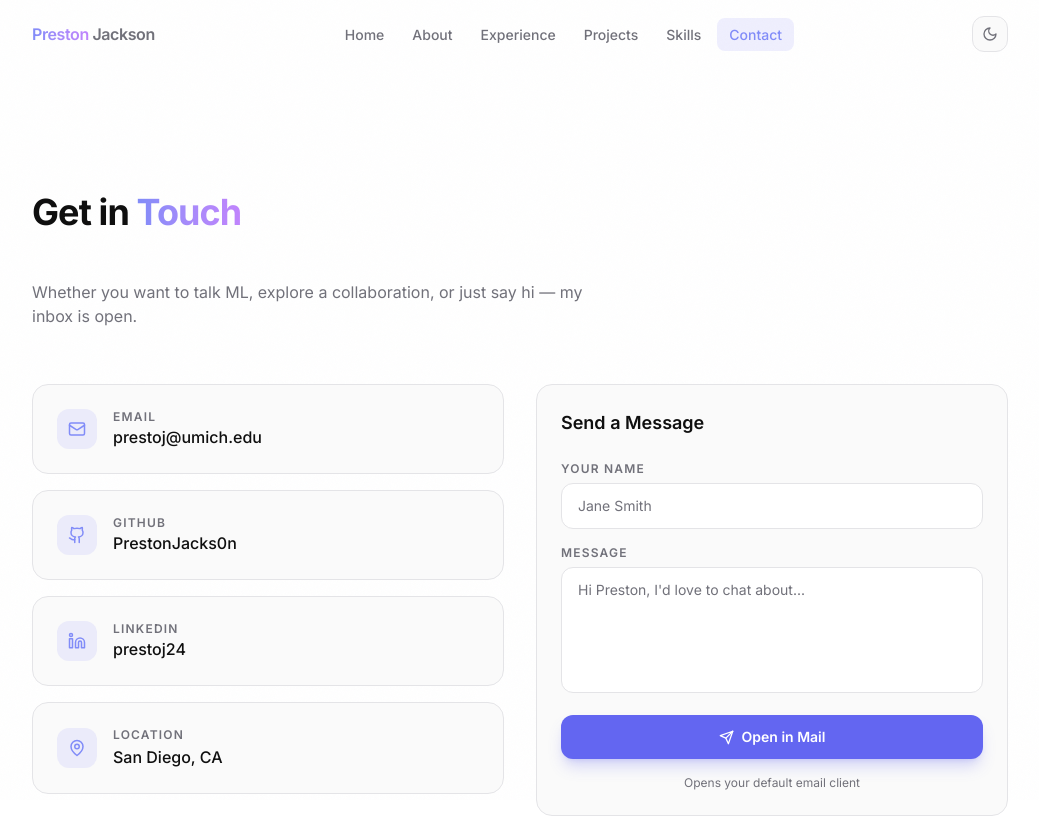
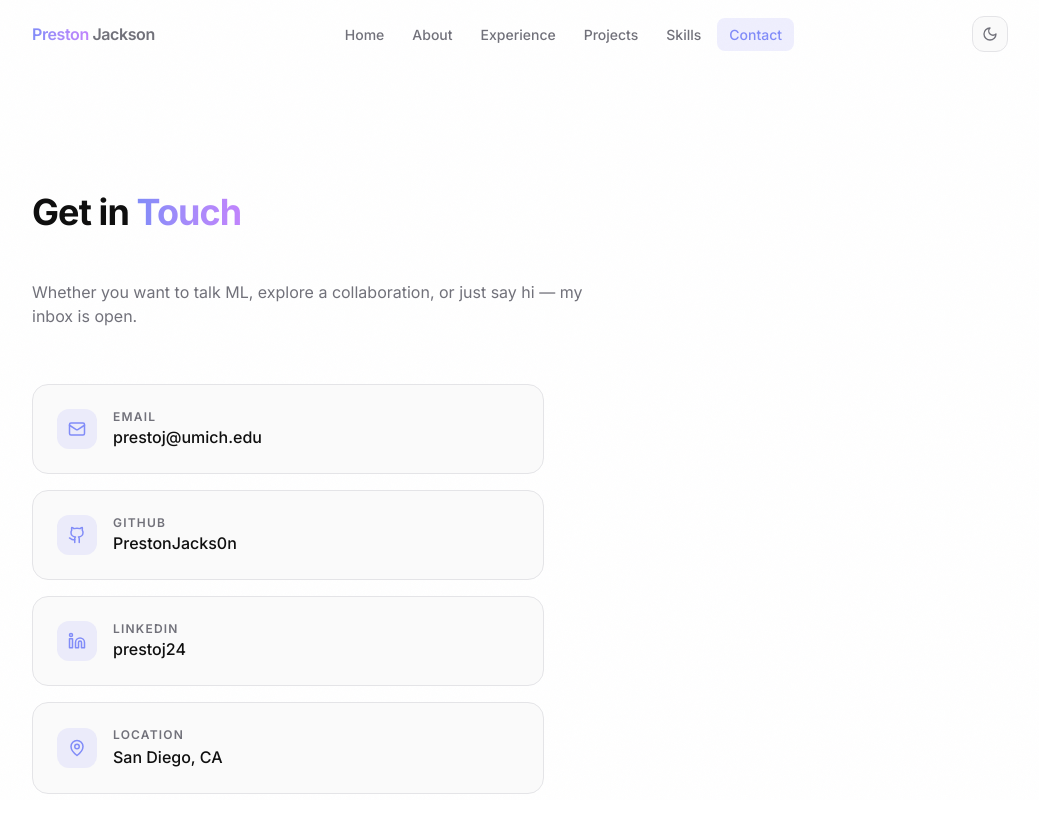
Before and after one commit to PrestonJacks0n/Personal-Website, a Next.js app: page /contact in a window 1280 px wide. Shown: the top 817 px of the page, without its empty margins (120-1159 px from the left). Built offline with nearby package versions, Linux system fonts and the light colour scheme.

Commit message:
Remove send-a-message form from contact page

```diff
--- a/src/app/contact/page.tsx
+++ b/src/app/contact/page.tsx
@@ -1,6 +1,6 @@
 import { FadeIn } from "@/components/FadeIn";
 import { personal } from "@/data/content";
-import { Mail, Github, Linkedin, MapPin, Send } from "lucide-react";
+import { Mail, Github, Linkedin, MapPin } from "lucide-react";
 import Link from "next/link";
 
 export const metadata = { title: "Contact — Preston Jackson" };
@@ -20,9 +20,7 @@ export default function ContactPage() {
           </p>
         </FadeIn>
 
-        <div className="grid gap-8 lg:grid-cols-2">
-          {/* Contact cards */}
-          <div className="space-y-4">
+        <div className="max-w-lg space-y-4">
           {[
             {
               icon: Mail,
@@ -77,50 +75,6 @@ export default function ContactPage() {
             </FadeIn>
           ))}
         </div>
-
-          {/* Quick message form */}
-          <FadeIn delay={0.3}>
-            <div className="card h-full">
-              <h2 className="mb-6 text-lg font-semibold">Send a Message</h2>
-              <form
-                action={`mailto:${personal.email}`}
-                method="GET"
-                className="space-y-4"
-              >
-                <div>
-                  <label className="mb-1.5 block text-xs font-semibold uppercase tracking-widest text-[rgb(var(--muted))]">
-                    Your Name
-                  </label>
-                  <input
-                    name="subject"
-                    placeholder="Jane Smith"
-                    className="w-full rounded-xl border border-[rgb(var(--border))] bg-[rgb(var(--bg))] px-4 py-3 text-sm outline-none transition-all focus:border-indigo-500/60 focus:ring-2 focus:ring-indigo-500/20 placeholder:text-[rgb(var(--muted))]"
-                  />
-                </div>
-                <div>
-                  <label className="mb-1.5 block text-xs font-semibold uppercase tracking-widest text-[rgb(var(--muted))]">
-                    Message
-                  </label>
-                  <textarea
-                    name="body"
-                    rows={5}
-                    placeholder="Hi Preston, I'd love to chat about..."
-                    className="w-full resize-none rounded-xl border border-[rgb(var(--border))] bg-[rgb(var(--bg))] px-4 py-3 text-sm outline-none transition-all focus:border-indigo-500/60 focus:ring-2 focus:ring-indigo-500/20 placeholder:text-[rgb(var(--muted))]"
-                  />
-                </div>
-                <button
-                  type="submit"
-                  className="inline-flex w-full items-center justify-center gap-2 rounded-xl bg-indigo-500 px-5 py-3 text-sm font-semibold text-white shadow-lg shadow-indigo-500/25 transition-all hover:bg-indigo-400 hover:-translate-y-0.5"
-                >
-                  <Send size={15} /> Open in Mail
-                </button>
-                <p className="text-center text-xs text-[rgb(var(--muted))]">
-                  Opens your default email client
-                </p>
-              </form>
-            </div>
-          </FadeIn>
-        </div>
       </div>
     </div>
   );
```
Lines whose indentation alone changed are shown as unchanged.
